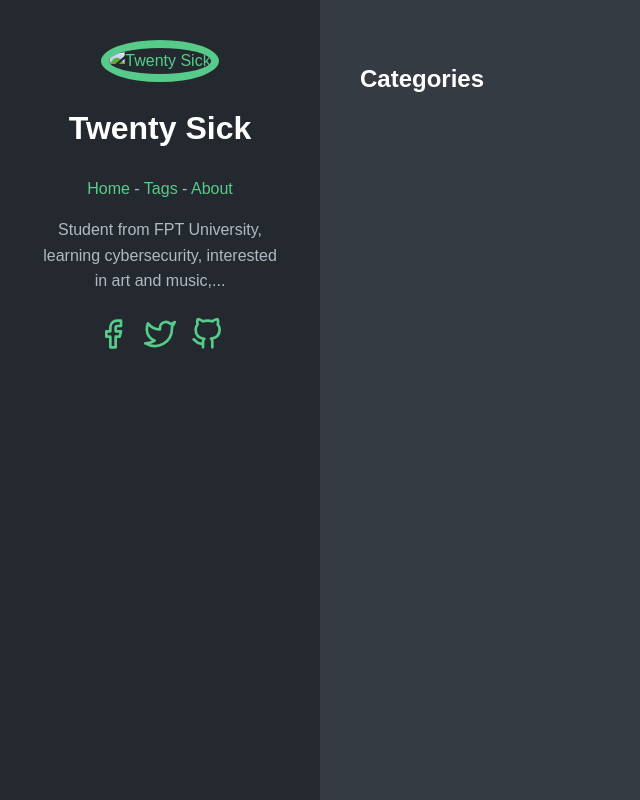
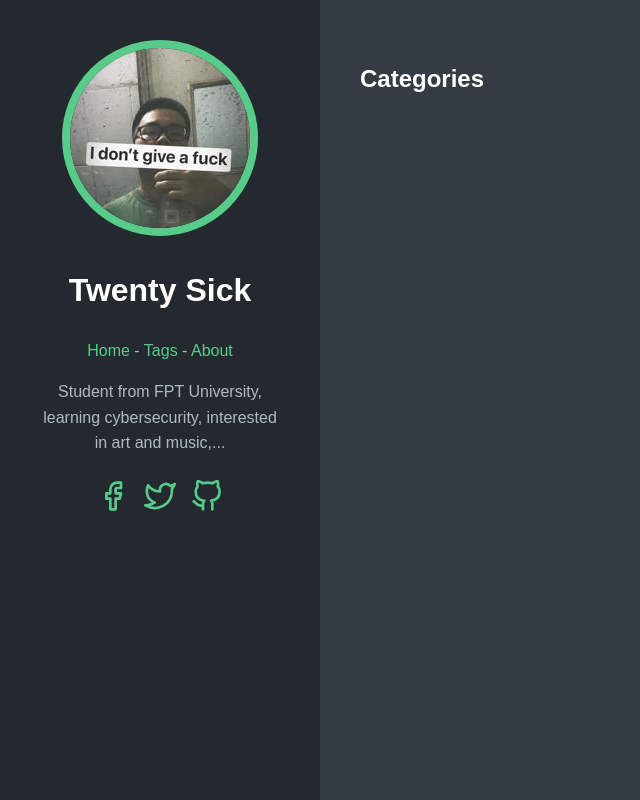
Before and after one commit to TwentySick/twentysick.github.io, a plain HTML site: page categories/index.html in a window 1280 px wide. Shown: the whole page, without its empty margins (0-640 px from the left). Drawn offline with Linux system fonts and the light colour scheme.

Commit message:
Update index.html

```diff
--- a/categories/index.html
+++ b/categories/index.html
@@ -25,7 +25,7 @@
   </head>
   <body>
     <header class="app-header">
-      <a href="https://twentysick.github.io/"><img class="app-header-avatar" src="/themes/m10c/static/avatar.jpg" alt="Twenty Sick" /></a>
+      <a href="https://twentysick.github.io/"><img class="app-header-avatar" src="https://github.com/TwentySick/twentysick.github.io/blob/88d40ccab5fd217999a1161407d41810dc07b9ca/avatar.jpg" alt="Twenty Sick" /></a>
       <h1>Twenty Sick</h1>
       <nav class="app-header-menu">
           <a class="app-header-menu-item" href="/">Home</a>
```
